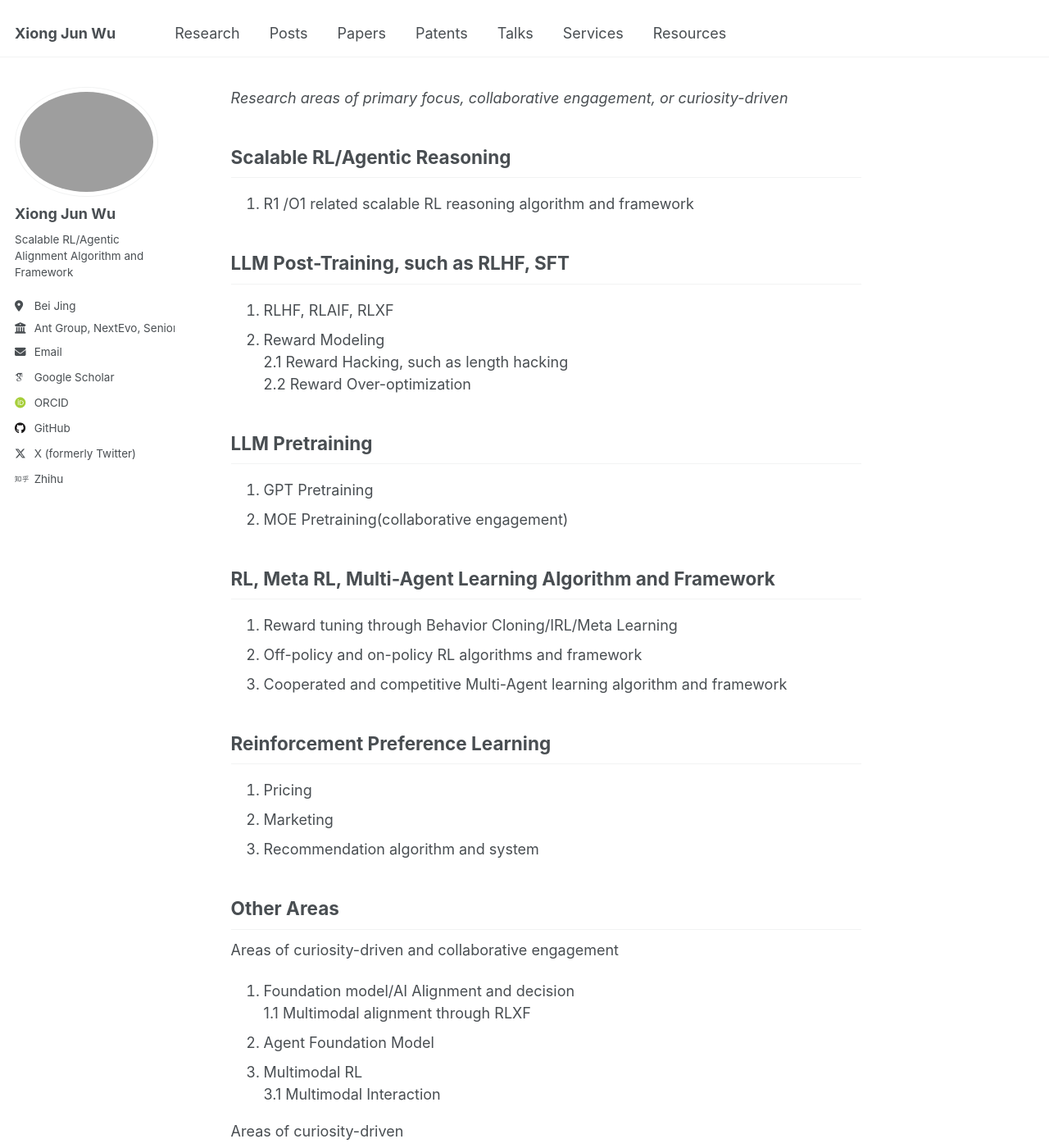
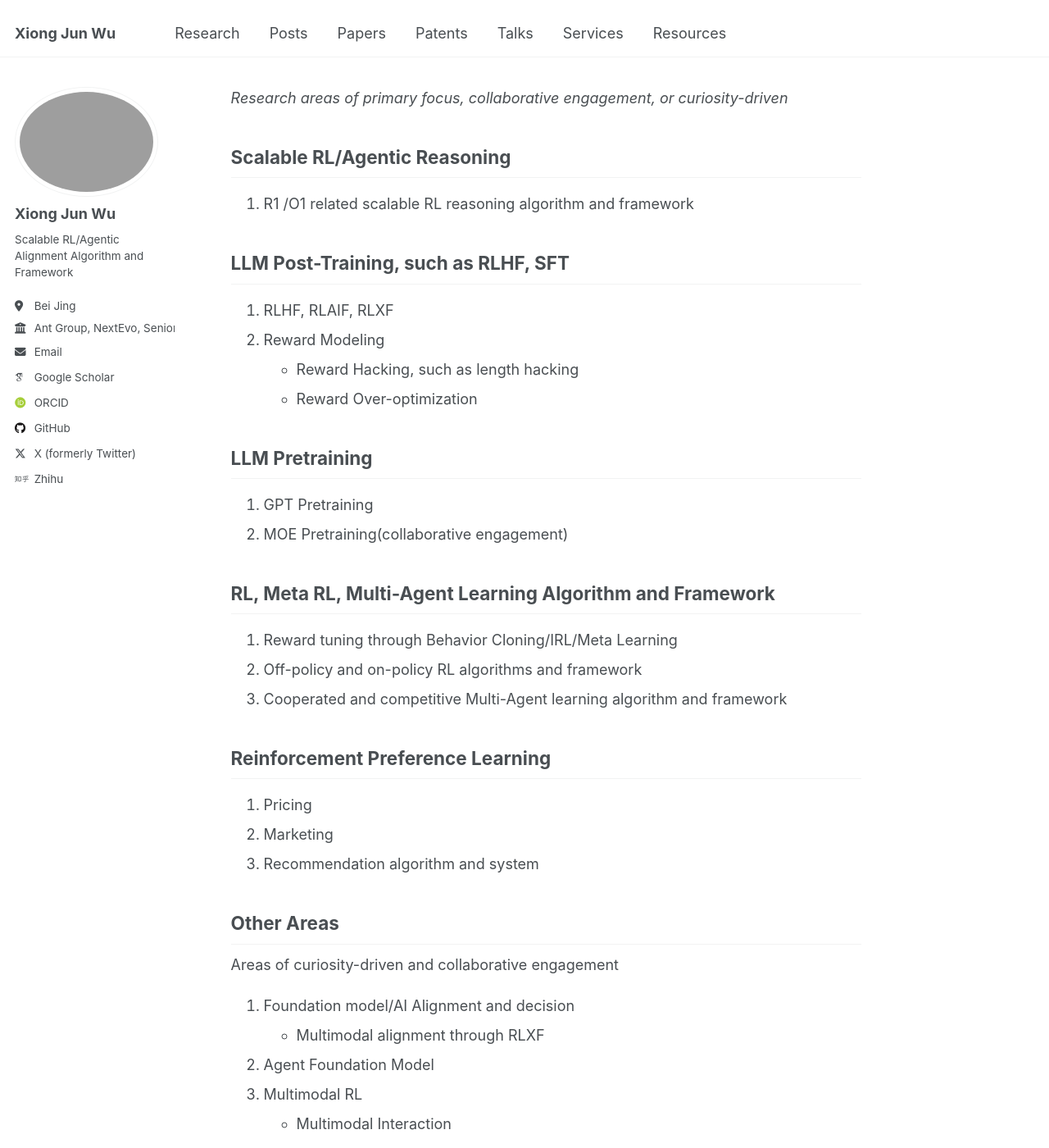
Before and after one commit to junwuxgi/junwuxgi.github.io, a Jekyll site: the page built from research.md, in a window 1280 px wide and 1400 px high. Shown: the whole window at 82% size. Built offline with Jekyll 4.4.1, drawn with Linux system fonts in a browser that asks for light colours; some web fonts are replaced; our own code applies the rules of GitHub Pages for plain Markdown files; some of the changed text lies outside the part shown.

```diff
--- a/research.md
+++ b/research.md
@@ -7,8 +7,8 @@
 ## LLM Post-Training, such as RLHF, SFT
 1. RLHF, RLAIF, RLXF
 2. Reward Modeling
-2.1 Reward Hacking, such as length hacking
-2.2 Reward Over-optimization
+- Reward Hacking, such as length hacking
+- Reward Over-optimization
 
 ## LLM Pretraining
 
@@ -32,13 +32,13 @@
 Areas of curiosity-driven and collaborative engagement
 
 1. Foundation model/AI Alignment and decision
-1.1 Multimodal alignment through RLXF
+- Multimodal alignment through RLXF
 2. Agent Foundation Model
 3. Multimodal RL
-3.1 Multimodal Interaction
+- Multimodal Interaction
 
 Areas of curiosity-driven
 
 1. Controllable AIGC
-1.1 Diffusion Models
+- Diffusion Models
 2. Embodied Agents/Robots
```
